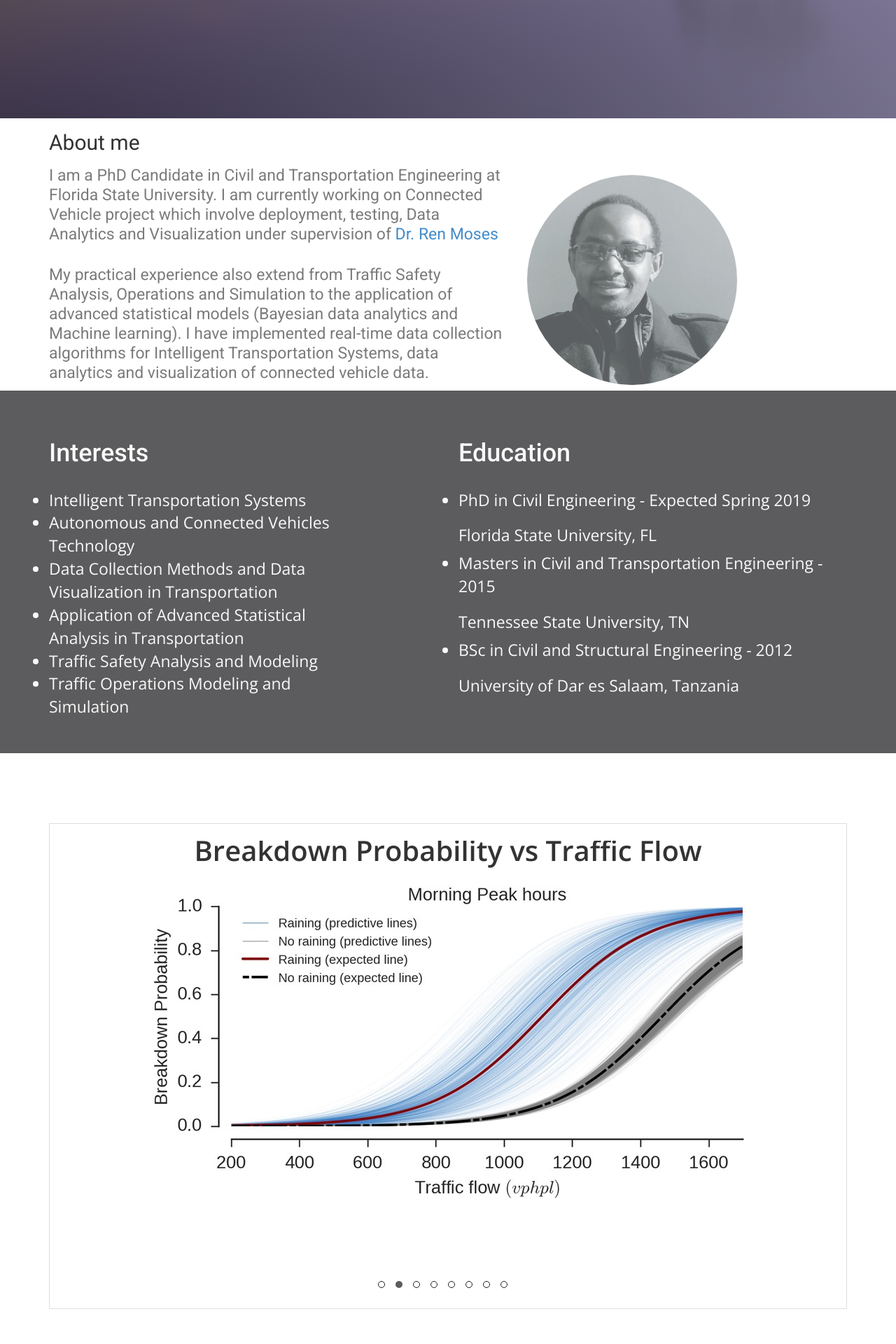
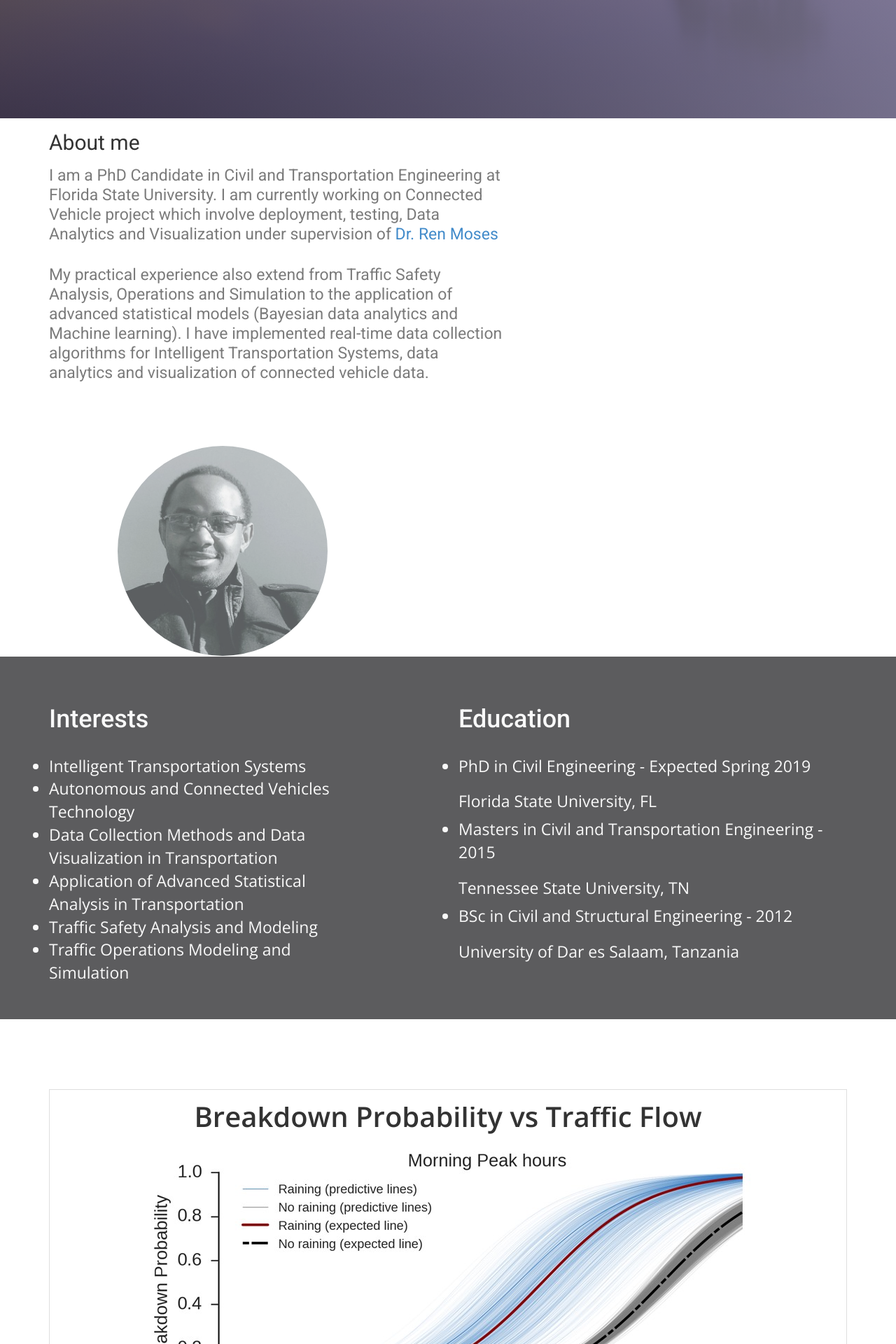
Before and after one commit to ekidando/Emma, a Jekyll site: the page built from index.html, in a window 1280 px wide. Shown: the part 680-2600 px from the top of the page at 70% size. Built offline with Jekyll 4.4.1, drawn with Linux system fonts in a browser that asks for light colours; nearby versions of some CDN libraries; some web fonts are replaced.

Commit message:
Update index.html

```diff
--- a/index.html
+++ b/index.html
@@ -38,7 +38,7 @@ published: true
 
           </div>
       </div><!-- .col-md-7 close -->
-      <div class="col-md-5 col-sm-12">
+      <div class="col-md-5 col-md-offset-1 col-sm-12">
         <div class="block">
           <br><br><br><br>
          <img class="centered-and-cropped" width="300" height="300" style="border-radius:50%; opacity: 0.7;" src="img/2-2.jpg" alt="Img">
```
